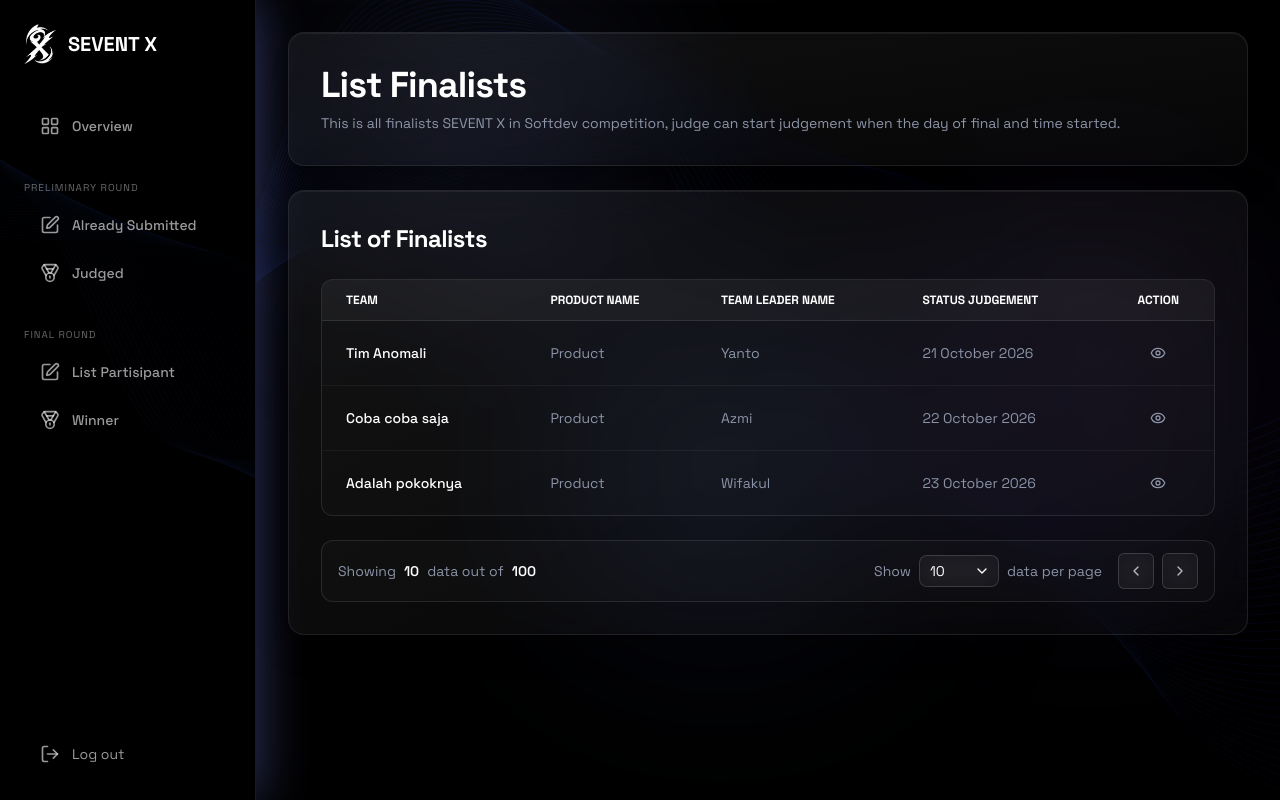
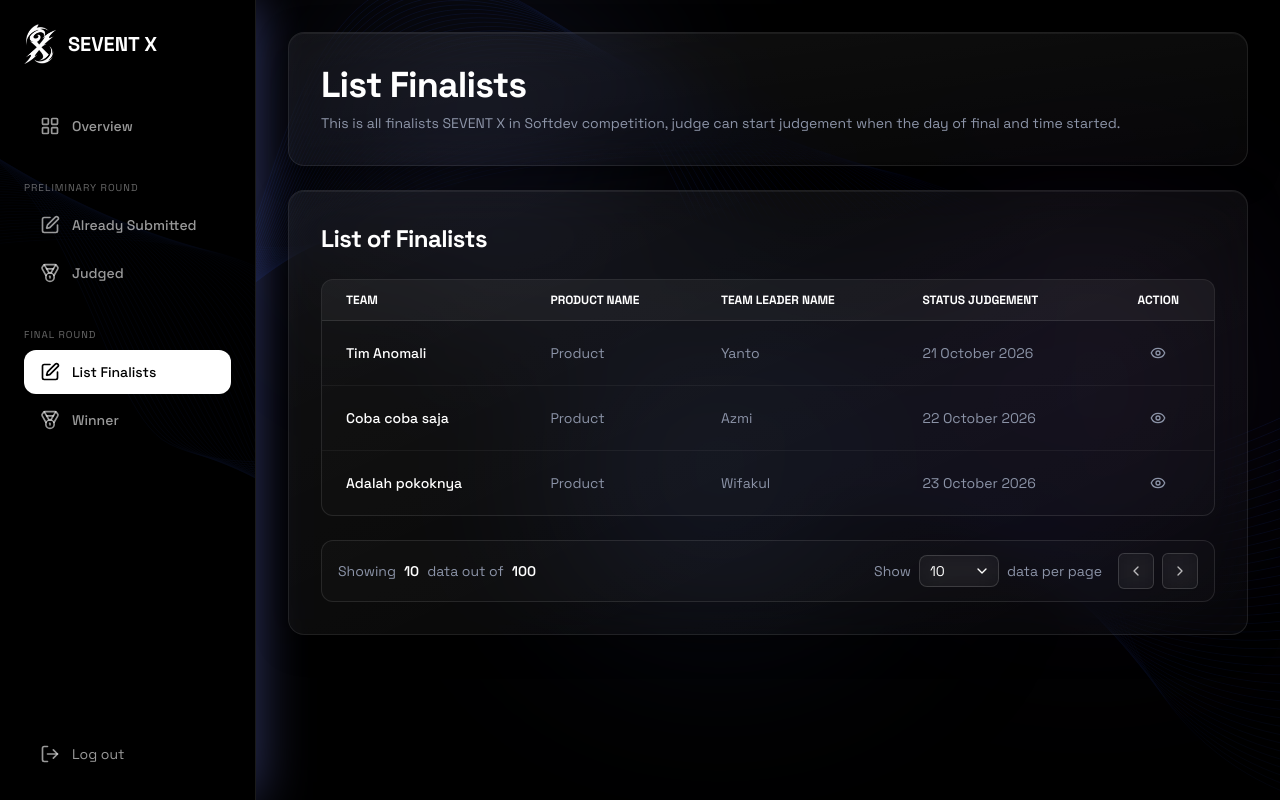
Before and after one commit to Research-and-Creativity/frontend_sevent-x, a Next.js app: page /juri/team in a window 1280 px wide. Built offline with nearby package versions, Linux system fonts and the light colour scheme; no server answers.

Commit message:
feat(juri): rename list finalists nav label

```diff
--- a/src/app/(juri)/layout.tsx
+++ b/src/app/(juri)/layout.tsx
@@ -48,7 +48,7 @@ export default function JuriLayout({
   ];
 
   const finalRoundLinks = [
-    { href: "/juri/list-participant", label: "List Partisipant", icon: SquarePen },
+    { href: "/juri/team", label: "List Finalists", icon: SquarePen },
     { href: "/juri/winner", label: "Winner", icon: Medal },
   ];
 
--- a/src/components/dashboard/navbar.tsx
+++ b/src/components/dashboard/navbar.tsx
@@ -90,7 +90,7 @@ const NAV_ITEMS: Record<
     },
     {
       url: "/juri/team",
-      name: "List Participant",
+      name: "List Finalists",
       icon: <Users className="w-5 h-5" />,
       category: "FINAL ROUND",
     },
```
